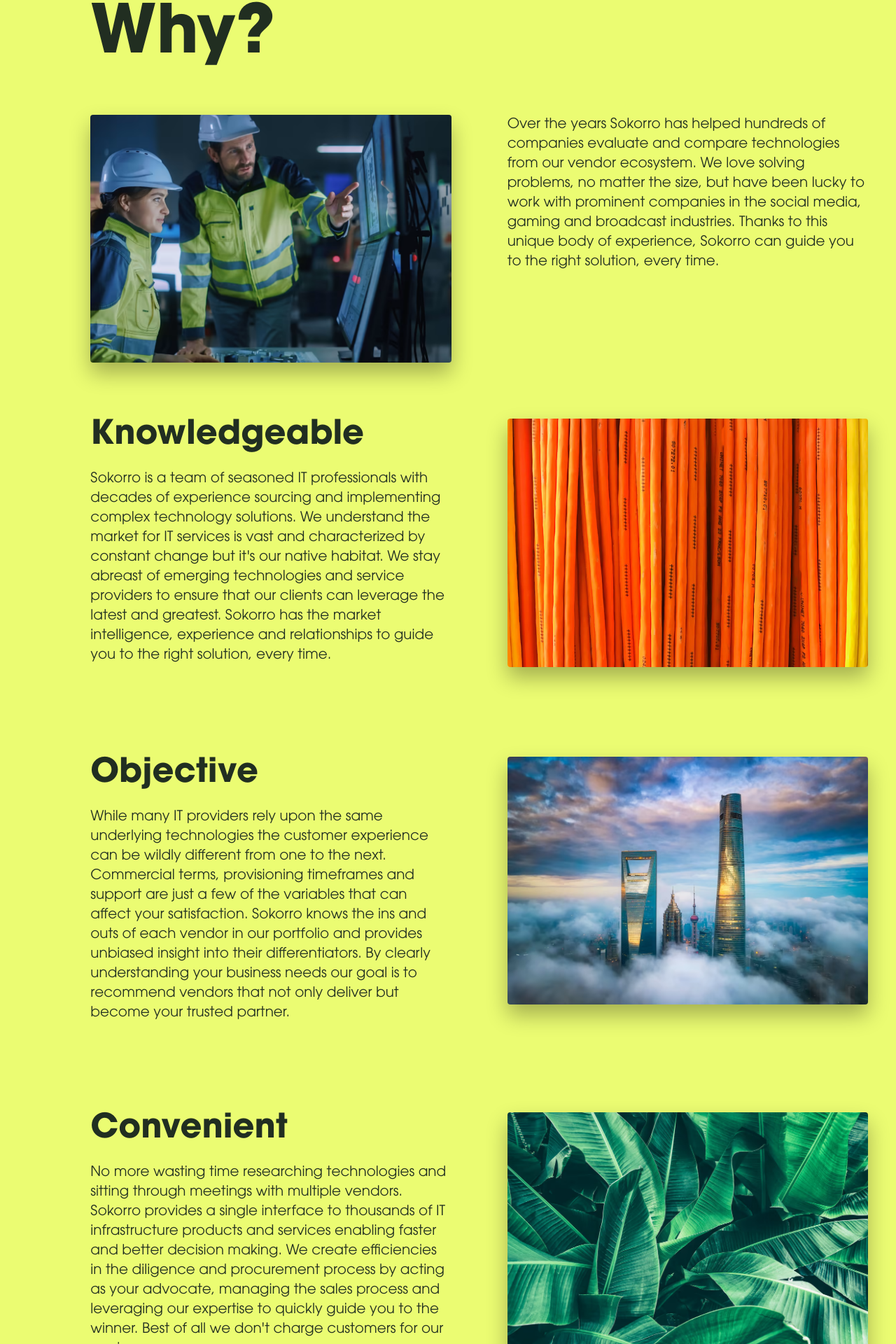
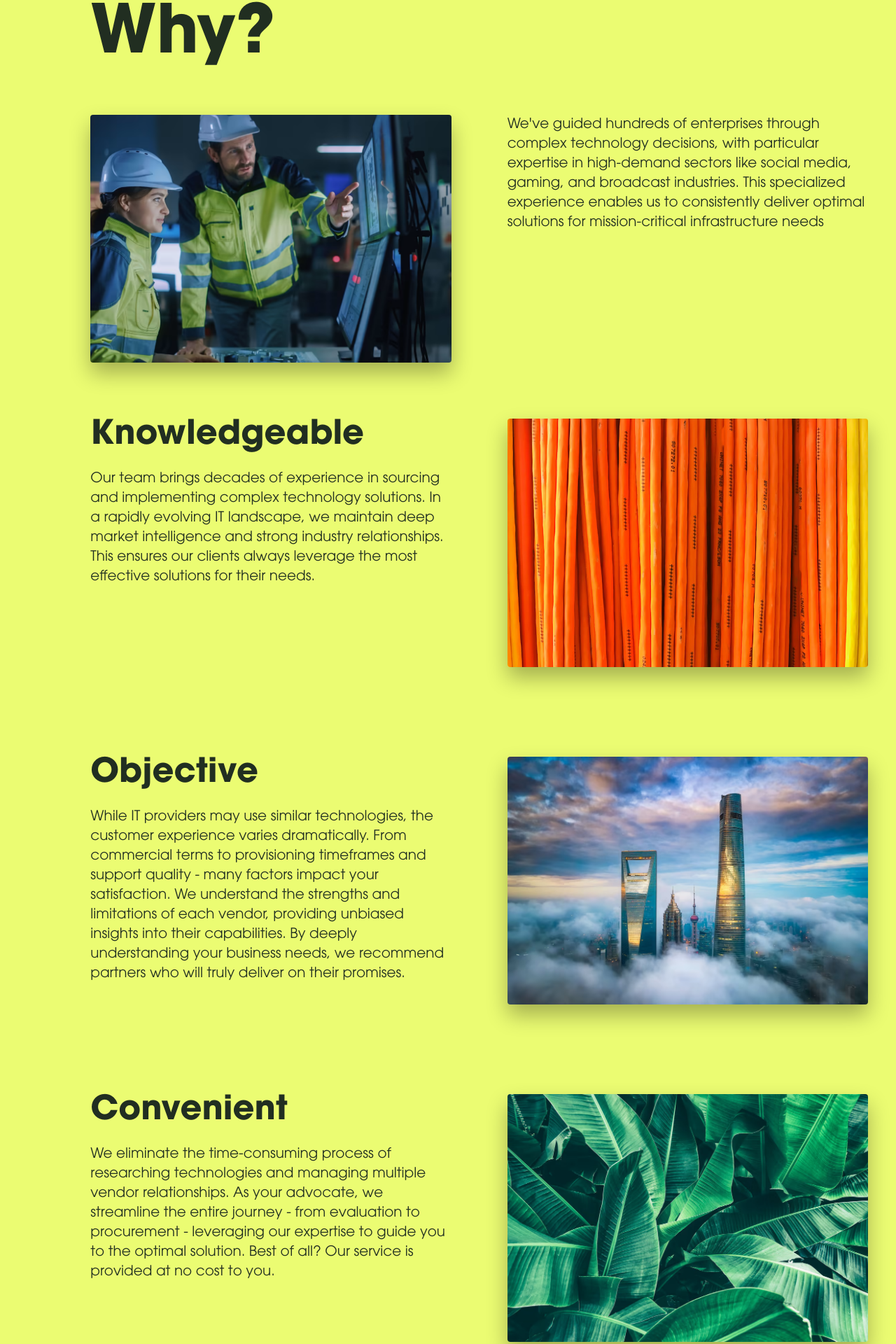
Before and after one commit to supermactacos/mv2, a Next.js app: page /why in a window 1280 px wide. Shown: the part 193-2113 px from the top of the page at 70% size. Built offline with nearby package versions, Linux system fonts and the light colour scheme.

Commit message:
Update page.tsx
copy changes based on claude's help

```diff
--- a/app/why/page.tsx
+++ b/app/why/page.tsx
@@ -30,7 +30,7 @@ export default function Why() {
                 </div>
                 <div className="space-y-6">
                   <p className="text-lg md:text-xl font-avantgarde-bk text-[#212e21]">
-                    Over the years Sokorro has helped hundreds of companies evaluate and compare technologies from our vendor ecosystem. We love solving problems, no matter the size, but have been lucky to work with prominent companies in the social media, gaming and broadcast industries. Thanks to this unique body of experience, Sokorro can guide you to the right solution, every time.
+                  We've guided hundreds of enterprises through complex technology decisions, with particular expertise in high-demand sectors like social media, gaming, and broadcast industries. This specialized experience enables us to consistently deliver optimal solutions for mission-critical infrastructure needs
                   </p>
                 </div>
               </div>
@@ -44,7 +44,7 @@ export default function Why() {
                       Knowledgeable
                     </h2>
                     <p className="text-lg md:text-xl font-avantgarde-bk text-[#212e21]">
-                      Sokorro is a team of seasoned IT professionals with decades of experience sourcing and implementing complex technology solutions. We understand the market for IT services is vast and characterized by constant change but it's our native habitat. We stay abreast of emerging technologies and service providers to ensure that our clients can leverage the latest and greatest. Sokorro has the market intelligence, experience and relationships to guide you to the right solution, every time.
+                    Our team brings decades of experience in sourcing and implementing complex technology solutions. In a rapidly evolving IT landscape, we maintain deep market intelligence and strong industry relationships. This ensures our clients always leverage the most effective solutions for their needs.
                     </p>
                   </div>
                   <div className="w-full aspect-[16/11]">
@@ -74,7 +74,7 @@ export default function Why() {
                       Objective
                     </h2>
                     <p className="text-lg md:text-xl font-avantgarde-bk text-[#212e21]">
-                      While many IT providers rely upon the same underlying technologies the customer experience can be wildly different from one to the next. Commercial terms, provisioning timeframes and support are just a few of the variables that can affect your satisfaction. Sokorro knows the ins and outs of each vendor in our portfolio and provides unbiased insight into their differentiators. By clearly understanding your business needs our goal is to recommend vendors that not only deliver but become your trusted partner.
+                    While IT providers may use similar technologies, the customer experience varies dramatically. From commercial terms to provisioning timeframes and support quality - many factors impact your satisfaction. We understand the strengths and limitations of each vendor, providing unbiased insights into their capabilities. By deeply understanding your business needs, we recommend partners who will truly deliver on their promises.
                     </p>
                   </div>
                 </div>
@@ -86,7 +86,7 @@ export default function Why() {
                       Convenient
                     </h2>
                     <p className="text-lg md:text-xl font-avantgarde-bk text-[#212e21]">
-                      No more wasting time researching technologies and sitting through meetings with multiple vendors. Sokorro provides a single interface to thousands of IT infrastructure products and services enabling faster and better decision making. We create efficiencies in the diligence and procurement process by acting as your advocate, managing the sales process and leveraging our expertise to quickly guide you to the winner. Best of all we don't charge customers for our service.
+                    We eliminate the time-consuming process of researching technologies and managing multiple vendor relationships. As your advocate, we streamline the entire journey - from evaluation to procurement - leveraging our expertise to guide you to the optimal solution. Best of all? Our service is provided at no cost to you.
                     </p>
                   </div>
                   <div className="w-full aspect-[16/11] ">
```
